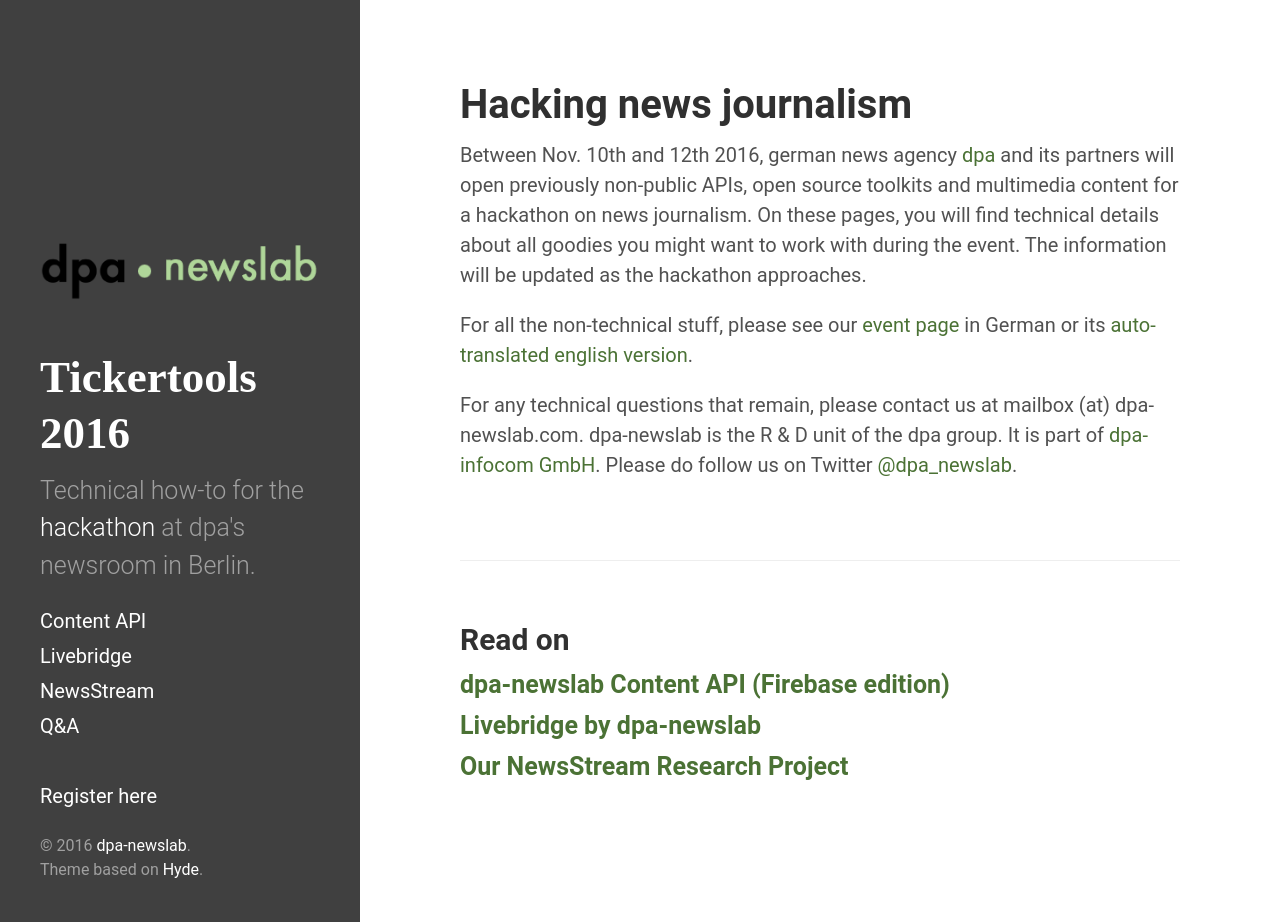
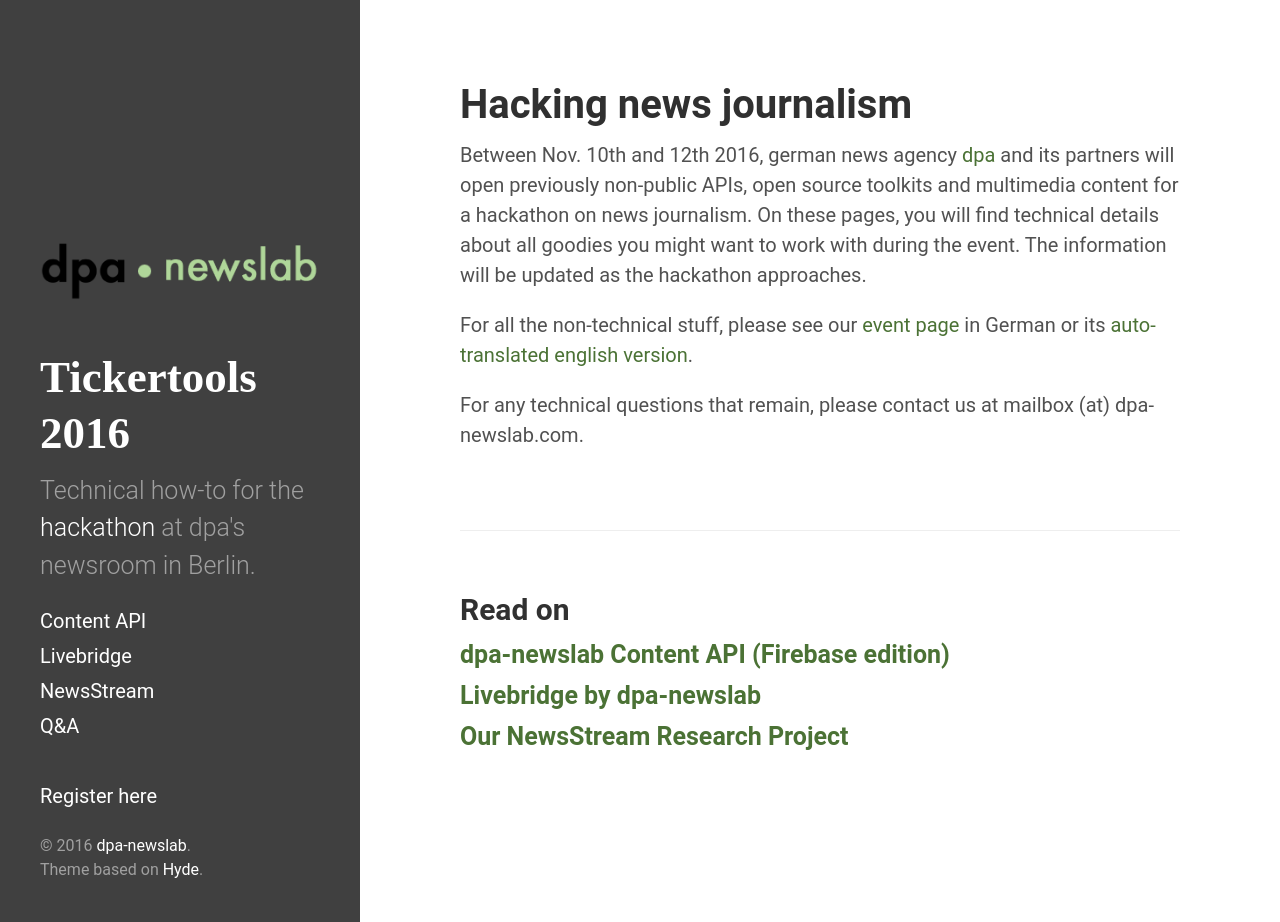
Before and after one commit to mper-bcn-ny/2017-metro, a Jekyll site: the page built from _posts/2016-10-30-intro.md, in a window 1280 px wide and 922 px high. Built offline with Jekyll 4.4.1, drawn with Linux system fonts in a browser that asks for light colours.

Commit message:
Update 2016-10-30-intro.md
Removed desription of the dpa-newslab

```diff
--- a/_posts/2016-10-30-intro.md
+++ b/_posts/2016-10-30-intro.md
@@ -8,4 +8,3 @@ Between Nov. 10th and 12th 2016, german news agency [dpa](http://www.dpa.com) an
 For all the non-technical stuff, please see our [event page](https://www.eventbrite.com/e/tickertools-ist-ein-hackathon-der-deutschen-presse-agentur-dpa-tickets-27816046544) in German or its [auto-translated english version](https://translate.google.de/translate?sl=de&tl=en&js=y&prev=_t&hl=en&ie=UTF-8&u=https%3A%2F%2Fwww.eventbrite.com%2Fe%2Ftickertools-ist-ein-hackathon-der-deutschen-presse-agentur-dpa-tickets-27816046544&edit-text=).
 
 For any technical questions that remain, please contact us at mailbox (at) dpa-newslab.com.
-dpa-newslab is the R & D unit of the dpa group. It is part of [dpa-infocom GmbH](http://www.dpa-info.com). Please do follow us on Twitter [@dpa_newslab](https://twitter.com/dpa_newslab).
```
